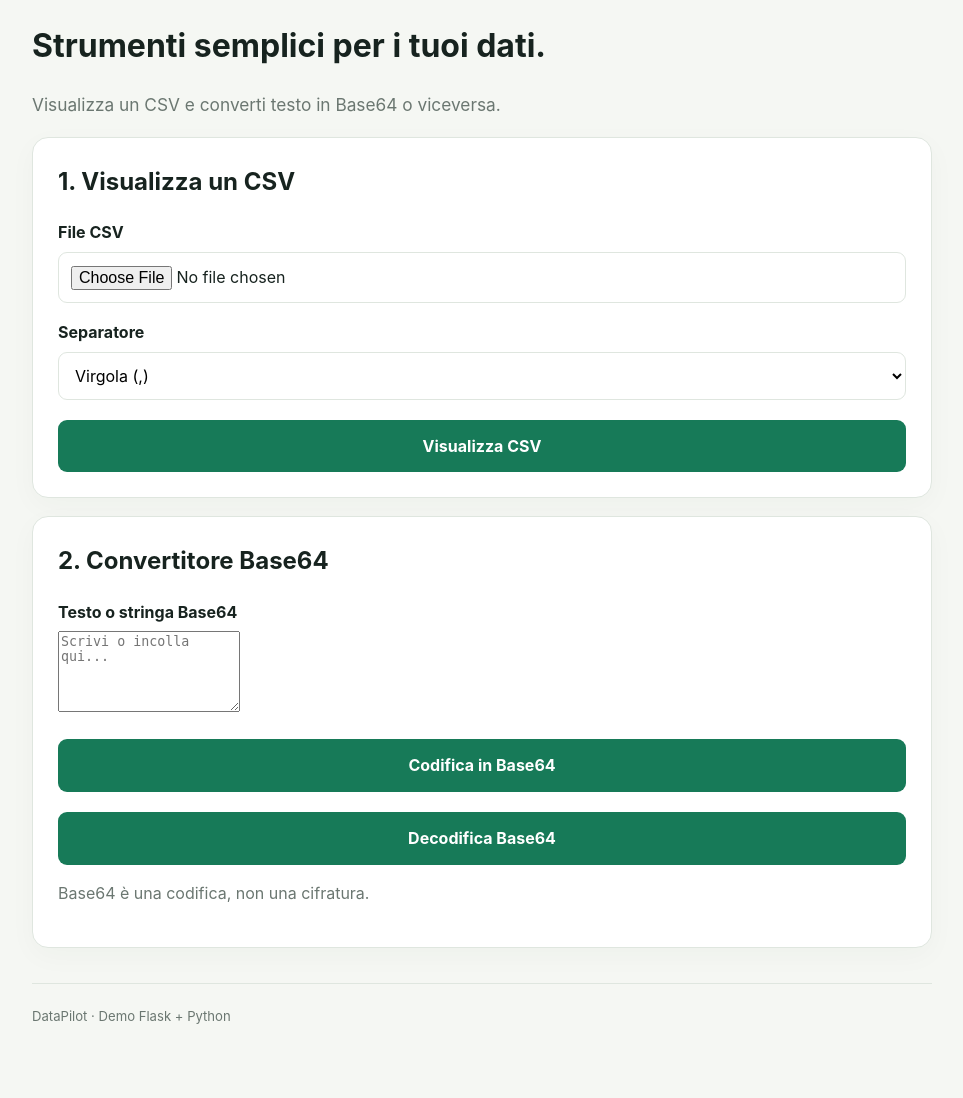
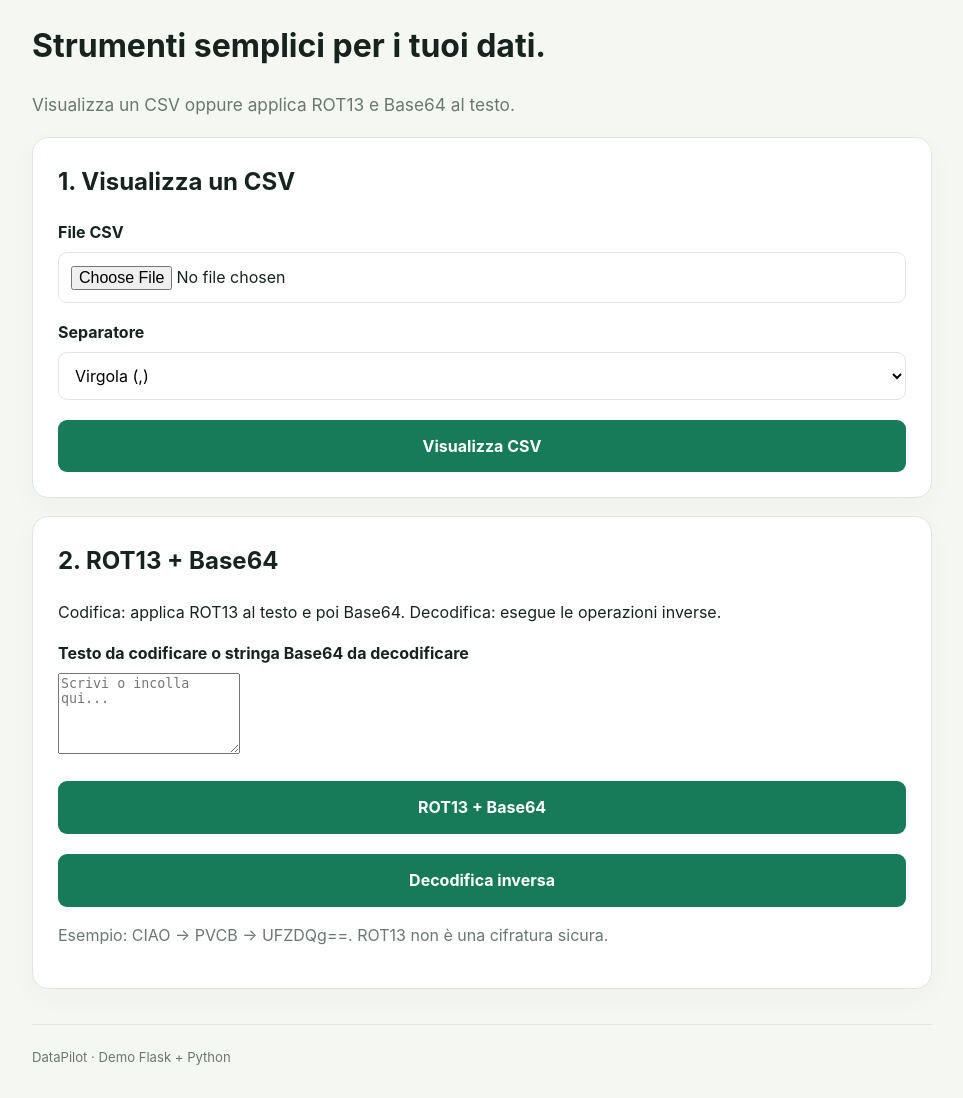
Before and after one commit to Tiupiu2007/test, a Flask app: page / in a window 1280 px wide. Shown: the part 86-1184 px from the top of the page, without its empty margins (158-1121 px from the left). Before the commit the page ends 1110 px from the top, so only its background shows below. Run offline with Flask 3, Linux system fonts and the light colour scheme.

Commit message:
Explain and label ROT13 plus Base64 workflow

```diff
--- a/templates/home.html
+++ b/templates/home.html
@@ -9,7 +9,7 @@
 <body><main class="container">
 <header><a class="brand" href="/">DataPilot</a><span>STRUMENTI DATI</span></header>
 <h1>Strumenti semplici per i tuoi dati.</h1>
-<p class="intro">Visualizza un CSV e converti testo in Base64 o viceversa.</p>
+<p class="intro">Visualizza un CSV oppure applica ROT13 e Base64 al testo.</p>
 {% if error %}<p class="alert">{{ error }}</p>{% endif %}
 <section class="panel">
 <h2>1. Visualizza un CSV</h2>
@@ -25,13 +25,18 @@
 <tbody>{% for row in rows %}<tr>{% for cell in row %}<td>{{ cell }}</td>{% endfor %}</tr>{% endfor %}</tbody></table></div>{% endif %}
 </section>
 <section class="panel">
-<h2>2. Convertitore Base64</h2>
+<h2>2. ROT13 + Base64</h2>
+<p>Codifica: applica ROT13 al testo e poi Base64. Decodifica: esegue le operazioni inverse.</p>
 <form method="post">
-<label for="text">Testo o stringa Base64</label><textarea id="text" name="text" rows="5" placeholder="Scrivi o incolla qui..." required>{{ text }}</textarea>
-<div class="buttons"><button type="submit" name="action" value="encode">Codifica in Base64</button><button type="submit" name="action" value="decode">Decodifica Base64</button></div>
+<label for="text">Testo da codificare o stringa Base64 da decodificare</label>
+<textarea id="text" name="text" rows="5" placeholder="Scrivi o incolla qui..." required>{{ text }}</textarea>
+<div class="buttons">
+<button type="submit" name="action" value="encode">ROT13 + Base64</button>
+<button type="submit" name="action" value="decode">Decodifica inversa</button>
+</div>
 </form>
 {% if result is not none %}<label for="result">Risultato</label><textarea id="result" rows="5" readonly>{{ result }}</textarea>{% endif %}
-<p class="muted">Base64 è una codifica, non una cifratura.</p>
+<p class="muted">Esempio: CIAO → PVCB → UFZDQg==. ROT13 non è una cifratura sicura.</p>
 </section>
 <footer>DataPilot · Demo Flask + Python</footer>
 </main></body></html>
```
